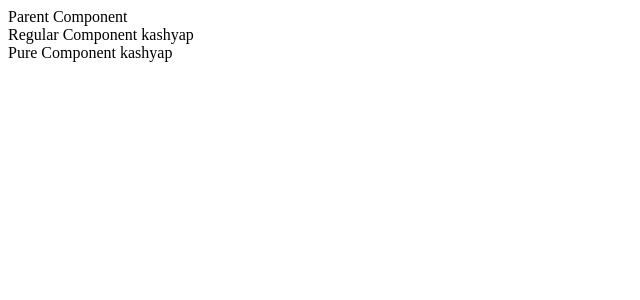
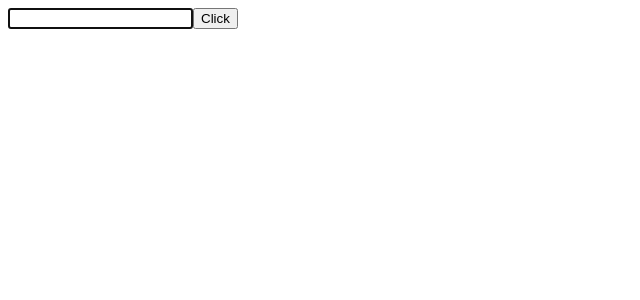
Before and after one commit to kashyapkapdi/REACT-JS-PRACTICES, a React (Create React App) app: page / in a window 1280 px wide. Shown: the top 300 px of the page, without its empty margins (0-640 px from the left). Built offline with nearby package versions, Linux system fonts and the light colour scheme.

Commit message:
learn what is the refs in react and how to use it in react js

```diff
--- a/src/App.js
+++ b/src/App.js
@@ -1,5 +1,5 @@
 import React, { Component } from "react";
-import ParentComp from "./components/pure-components/ParentComp";
+import RefsDemo from "./components/Refs/RefsDemo";
 class App extends Component {
   state = {
     userName: "Kashyap",
@@ -10,7 +10,7 @@
     // this is the demo of Short circuit conditional rendering.
     return (
       <div>
-        <ParentComp />
+        <RefsDemo />
       </div>
     );
   }
--- /dev/null
+++ b/src/components/Refs/RefsDemo.js
@@ -0,0 +1,28 @@
+import React, { Component } from "react";
+
+class RefsDemo extends Component {
+  constructor(props) {
+    super(props);
+    this.inputRefs = React.createRef();
+  }
+
+  componentDidMount() {
+    this.inputRefs.current.focus();
+    console.log(this.inputRefs);
+  }
+
+  clickHandler = () => {
+    alert(this.inputRefs.current.value);
+  };
+
+  render() {
+    return (
+      <div>
+        <input type="text" ref={this.inputRefs} />
+        <button onClick={this.clickHandler}>Click</button>
+      </div>
+    );
+  }
+}
+
+export default RefsDemo;
```
